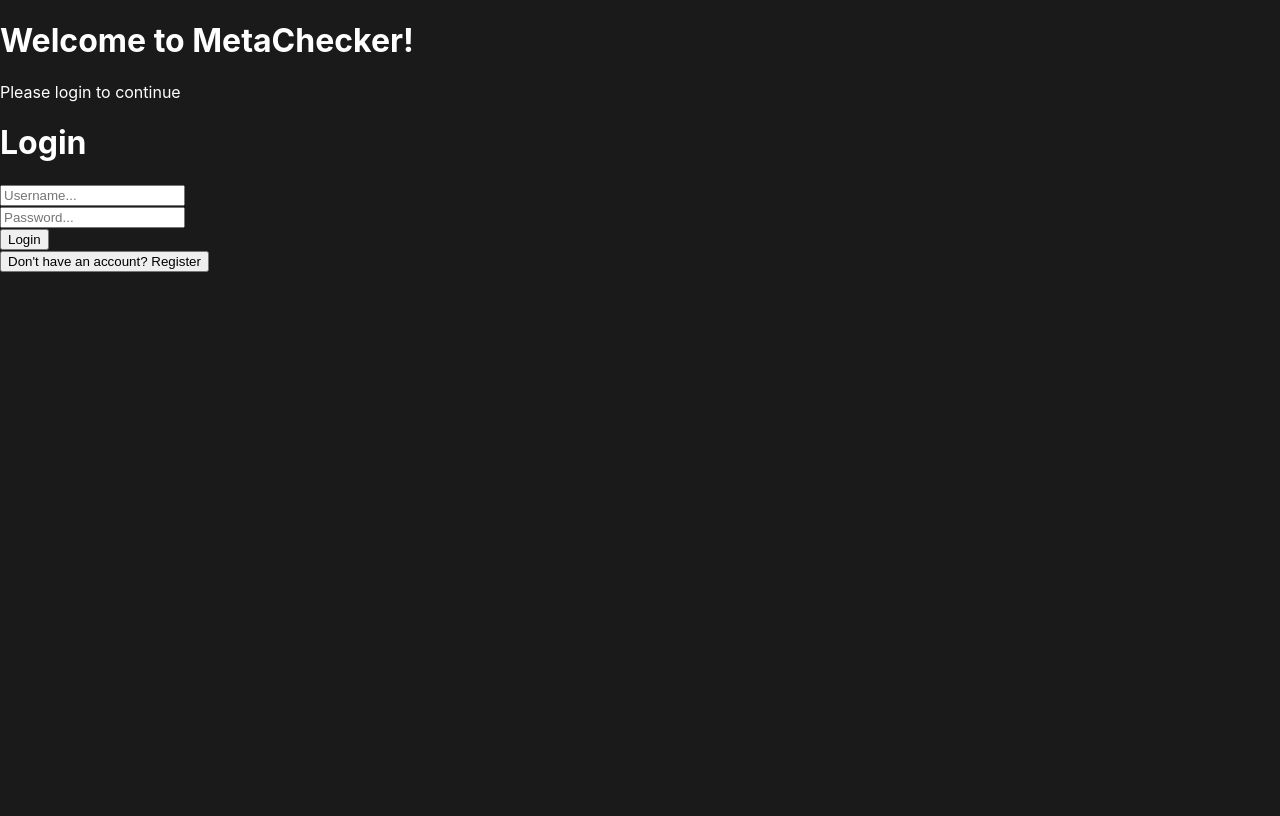
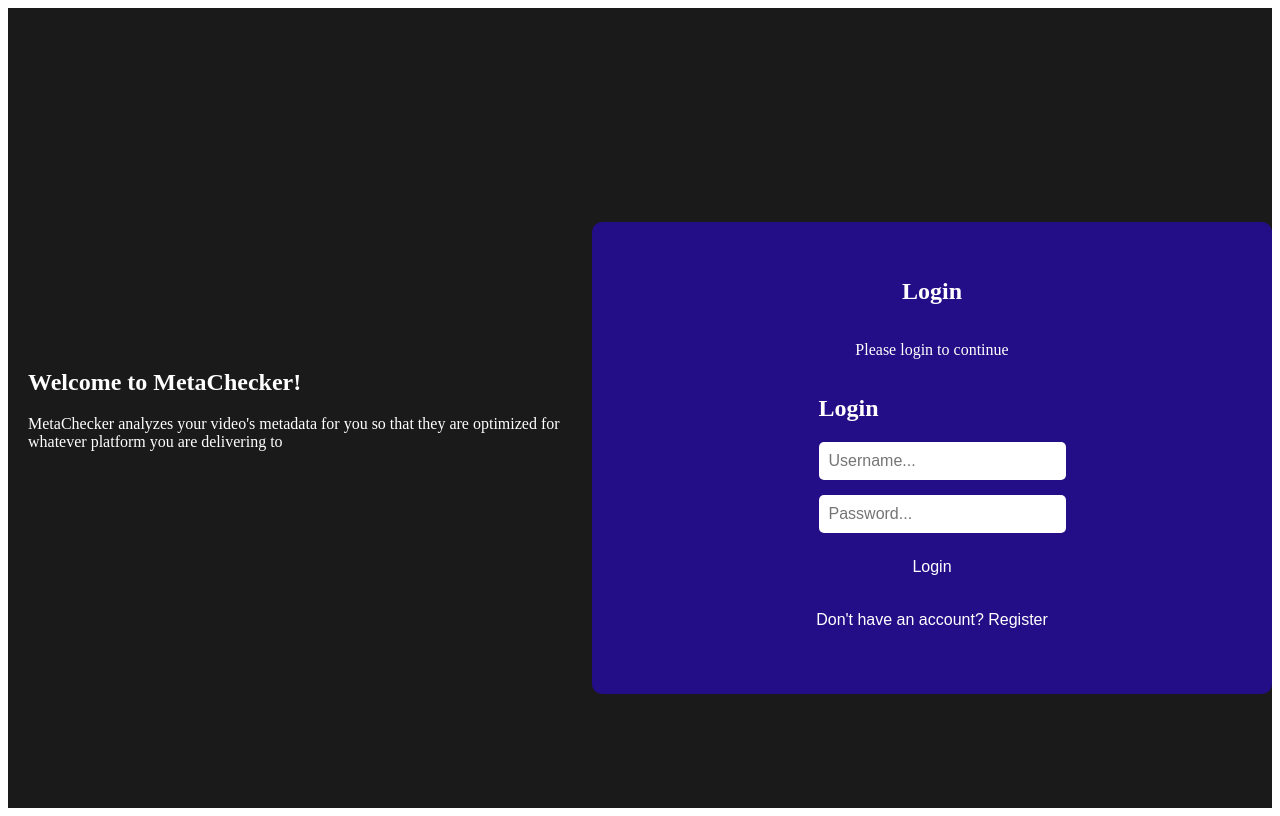
Before and after one commit to jeremyzgross/video-metachecker-di-2, a React (Create React App) app in the folder Frontend/videometachecker_frontend/: page / in a window 1280 px wide. Built offline with nearby package versions, Linux system fonts and the light colour scheme.

Commit message:
added css to welcome page, dashboard

```diff
--- a/Frontend/videometachecker_frontend/src/App.tsx
+++ b/Frontend/videometachecker_frontend/src/App.tsx
@@ -3,6 +3,7 @@
 import WelcomePage from './Components/WelcomePage';
 import Dashboard from './Components/Dashboard';
 import Profiles from './Components/Profiles';
+import NotFound from './Components/NotFound';
 const App: React.FC = () => {
   return (
     <Router>
@@ -10,6 +11,8 @@
         <Route path="/" element={<WelcomePage />} />
         <Route path= "dashboard" element={<Dashboard/>}/>
         <Route path="profiles" element={<Profiles/>} />
+        <Route path="*" element={<NotFound />} />
+
       </Routes>
     </Router>
   );
--- a/Frontend/videometachecker_frontend/src/Components/Dashboard.tsx
+++ b/Frontend/videometachecker_frontend/src/Components/Dashboard.tsx
@@ -1,24 +1,41 @@
-// src/components/Dashboard.tsx
-
 import React from 'react';
+import { useDispatch, useSelector } from 'react-redux';
+import { RootState } from '../App/store';
+import { logout } from '../features/loginSlice';
+import { useNavigate } from 'react-router-dom';
+import { persistor } from '../App/store';
 import Upload from '../features/Upload';
-import { useSelector } from 'react-redux';
-import { RootState } from '../App/store';
-import { useNavigate } from 'react-router-dom';
-
+import NotFound from './NotFound';
+import '../styles/dashboard.css'
 
 const Dashboard: React.FC = () => {
-  const navigate = useNavigate()
-
+  const dispatch = useDispatch();
+  const navigate = useNavigate();
   const { first_name } = useSelector((state: RootState) => state.login);
 
   const handleProfilesClick = () => {
     navigate('/Profiles');
   };
+   const isLoggedIn = !!first_name; // Check if first_name is truthy
 
+  if (!isLoggedIn) {
+    // navigate('/404'); // Redirect to the 404 page if not logged in
+    // return null; // Render nothing for this component
+        return <NotFound />; // Render the NotFound component if not logged in
+  }
+
+  const logOutHandler = () => {
+    // Dispatch the logout action
+    dispatch(logout());
+    // Redirect to the login page or any other page after logout
+    persistor.purge();
+    dispatch(logout());
+    navigate('/');
+  }
 
   return (
-    <div>
+    <div className="dashboard-container">
+      <button onClick={logOutHandler}>Logout</button>
       <h1>Welcome to the Dashboard, {first_name}!</h1>
       <Upload />
       <button onClick={handleProfilesClick}>Profiles</button>
--- /dev/null
+++ b/Frontend/videometachecker_frontend/src/Components/NotFound.tsx
@@ -0,0 +1,13 @@
+// components/NotFound.tsx
+import React from 'react';
+
+const NotFound: React.FC = () => {
+  return (
+    <div>
+      <h1>404 - Not Found</h1>
+      <p>The page you are looking for does not exist.</p>
+    </div>
+  );
+};
+
+export default NotFound;
--- a/Frontend/videometachecker_frontend/src/Components/Profiles.tsx
+++ b/Frontend/videometachecker_frontend/src/Components/Profiles.tsx
@@ -1,18 +1,39 @@
 import React from 'react'
 import AddProfile from '../features/AddProfile'
 import { useNavigate } from 'react-router-dom';
-
+import { logout } from '../features/loginSlice';
+import { persistor } from '../App/store';
+import { useDispatch, useSelector } from 'react-redux';
+import { RootState } from '../App/store';
+import NotFound from './NotFound';
 
 
 const Profiles : React.FC = ()=>{
   const navigate = useNavigate()
+  const dispatch = useDispatch();
+  const { first_name } = useSelector((state: RootState) => state.login);
+   const isLoggedIn = !!first_name; // Check if first_name is truthy
+
+  if (!isLoggedIn) {
+    return <NotFound />; // Render the NotFound component if not logged in
+  }
+
 
   const handleDashboardClick = () => {
     navigate('/dashboard');
   };
+    const logOutHandler = () => {
+    // Dispatch the logout action
+    dispatch(logout());
+    // Redirect to the login page or any other page after logout
+    persistor.purge();
+    dispatch(logout());
+    navigate('/');
+  }
 
   return (
     <>
+          <button onClick={logOutHandler}>Logout</button>
     <h1>Profiles Page</h1>
     <AddProfile/>
     <button  onClick={handleDashboardClick}>Dashboard</button>
--- a/Frontend/videometachecker_frontend/src/Components/WelcomePage.tsx
+++ b/Frontend/videometachecker_frontend/src/Components/WelcomePage.tsx
@@ -1,16 +1,31 @@
+// WelcomePage.tsx
+
 import React, { useState } from 'react';
 import Login from '../features/Login';
 import Register from '../features/Register';
+import '../styles/WelcomePage.css'; // Import CSS file for styling
+
 const WelcomePage: React.FC = () => {
   const [isRegistering, setIsRegistering] = useState(false);
+
+  const toggleRegister = () => {
+    setIsRegistering(!isRegistering);
+  };
+
   return (
-    <div>
-      <h1>Welcome to MetaChecker!</h1>
-      <p>Please {isRegistering? 'register': 'login'} to continue </p>
-      {isRegistering ? <Register /> : <Login />}
-      <button onClick={() => setIsRegistering(!isRegistering)}>
-        {isRegistering ? 'Already have an account? Login' : "Don't have an account? Register"}
-      </button>
+    <div className="welcome-container">
+      <div className="welcome-message">
+        <h2>Welcome to MetaChecker!</h2>
+        <p>MetaChecker analyzes your video's metadata for you so that they are optimized for whatever platform you are delivering to</p>
+      </div>
+      <div className={`form-container ${isRegistering ? 'register' : 'login'}`}>
+        <h1>{isRegistering ? 'Register' : 'Login'}</h1>
+        <p>Please {isRegistering ? 'register' : 'login'} to continue</p>
+        {isRegistering ? <Register /> : <Login />}
+        <button onClick={toggleRegister}>
+          {isRegistering ? 'Already have an account? Login' : "Don't have an account? Register"}
+        </button>
+      </div>
     </div>
   );
 };
--- a/Frontend/videometachecker_frontend/src/features/Login.tsx
+++ b/Frontend/videometachecker_frontend/src/features/Login.tsx
@@ -14,11 +14,15 @@
     const { name, value } = e.target;
     setCredentials((prev) => ({ ...prev, [name]: value }));
   };
-   const handleSubmit = (e: React.FormEvent) => {
-    e.preventDefault();
-    dispatch(login(credentials));
-    navigate('/dashboard')
-  };
+const handleSubmit = async (e: React.FormEvent) => {
+  e.preventDefault();
+  try {
+    await dispatch(login(credentials));
+    navigate('/dashboard');
+  } catch (error) {
+    console.error('Login failed:', error);
+  }
+};
 
   const handleLogout = () => {
     dispatch(logout());
@@ -29,10 +33,10 @@
       <h1>Login</h1>
         <form onSubmit={handleSubmit}>
           <div>
-            <input placeholder='Username...' type="text" name="username" value={credentials.username} onChange={handleChange} />
+            <input required placeholder='Username...' type="text" name="username" value={credentials.username} onChange={handleChange} />
           </div>
           <div>
-            <input placeholder='Password...'  type="password" name="password" value={credentials.password} onChange={handleChange} />
+            <input required placeholder='Password...'  type="password" name= "password" value={credentials.password} onChange={handleChange} />
           </div>
           <button type="submit" disabled={isLoading}>Login</button>
         </form>
--- a/Frontend/videometachecker_frontend/src/index.css
+++ b/Frontend/videometachecker_frontend/src/index.css
@@ -1,4 +1,4 @@
-body {
+/* body {
   margin: 0;
   font-family: -apple-system, BlinkMacSystemFont, 'Segoe UI', 'Roboto', 'Oxygen',
     'Ubuntu', 'Cantarell', 'Fira Sans', 'Droid Sans', 'Helvetica Neue',
@@ -14,4 +14,4 @@
     monospace;
   background-color: #2b2b2b;
   color: #ffffff;
-}
+} */
--- /dev/null
+++ b/Frontend/videometachecker_frontend/src/styles/WelcomePage.css
@@ -0,0 +1,75 @@
+/* WelcomePage.css */
+
+.welcome-container {
+  display: flex;
+  justify-content: center;
+  align-items: center;
+  height: 100vh;
+  background-color: #1a1a1a;
+  color: #fff;
+}
+.welcome-message {
+  flex: 1; /* Allow the message to grow or shrink as needed */
+  max-width: 50%; /* Limit the maximum width of the message */
+  padding: 20px; /* Add padding to the message */
+}
+
+.form-container {
+  width: 80%; /* Adjust the width of the form container */
+  max-width: 600px; /* Set a maximum width to maintain readability */
+  padding: 40px; /* Increase padding for more spacing */
+  background-color: #240e87;
+  border-radius: 10px;
+  color: #fff;
+  transform: translateY(50px);
+  transition: opacity 0.5s, transform 0.5s, background-color 0.5s; /* Add transition for background color */
+
+  display: flex; /* Add flex display */
+  flex-direction: column; /* Arrange items in a column */
+  justify-content: center; /* Center items vertically */
+  align-items: center; /* Center items horizontally */
+}
+
+.form-container.register {
+  background-color: #e05118; /* Orange background color for register form */
+}
+
+.form-container h1 {
+  font-size: 24px;
+  margin-bottom: 20px; /* Add spacing below the heading */
+}
+
+.form-container p {
+  margin-bottom: 20px;
+}
+
+.form-container input,
+.form-container select,
+.form-container button {
+  width: 100%; /* Make inputs and buttons fill container width */
+  padding: 10px; /* Increase padding for larger inputs */
+  margin-bottom: 15px; /* Add spacing between inputs */
+  border: none;
+  border-radius: 5px;
+  font-size: 16px; /* Increase font size for better readability */
+}
+
+.form-container button {
+  background-color: transparent;
+  color: #fff;
+  cursor: pointer;
+  transition: background-color 0.3s; /* Add transition for button hover effect */
+}
+
+.form-container button:hover {
+  background-color: rgba(
+    255,
+    255,
+    255,
+    0.1
+  ); /* Change background color on hover */
+}
+
+.fade-in {
+  opacity: 1;
+}
--- /dev/null
+++ b/Frontend/videometachecker_frontend/src/styles/dashboard.css
@@ -0,0 +1,26 @@
+.dashboard-container {
+  display: flex;
+  flex-direction: column;
+  align-items: center;
+  padding: 20px;
+  background-color: #1a1a1a; /* Dark background color */
+  color: #fff; /* White text color */
+}
+
+.dashboard-container h1 {
+  margin-bottom: 20px;
+}
+
+.dashboard-container button {
+  padding: 10px 20px;
+  margin-bottom: 20px;
+  background-color: transparent;
+  border: none;
+  color: #fff;
+  cursor: pointer;
+  transition: background-color 0.3s;
+}
+
+.dashboard-container button:hover {
+  background-color: rgba(255, 255, 255, 0.1);
+}
--- /dev/null
+++ b/Frontend/videometachecker_frontend/src/styles/upload.css
@@ -0,0 +1,44 @@
+/* upload.css */
+
+.upload-container {
+  padding: 20px;
+  background-color: #240e87; /* Dark purple background color */
+  color: #fff; /* White text color */
+  border-radius: 10px;
+  margin-top: 20px;
+}
+
+.upload-container h1 {
+  font-size: 24px;
+  margin-bottom: 20px;
+}
+
+.upload-container form {
+  margin-bottom: 20px;
+}
+
+.upload-container input[type="file"],
+.upload-container select,
+.upload-container input[type="submit"] {
+  width: 100%;
+  padding: 10px;
+  margin-bottom: 15px;
+  border: none;
+  border-radius: 5px;
+  font-size: 16px;
+}
+
+.upload-container input[type="submit"] {
+  background-color: transparent;
+  color: #fff;
+  cursor: pointer;
+  transition: background-color 0.3s;
+}
+
+.upload-container input[type="submit"]:hover {
+  background-color: rgba(255, 255, 255, 0.1);
+}
+
+.upload-container p {
+  margin-bottom: 20px;
+}
```
Also changed, not shown: Frontend/videometachecker_frontend/src/features/Upload.tsx (+5 -10 lines), Frontend/videometachecker_frontend/src/features/loginSlice.ts (+53 -42 lines).
